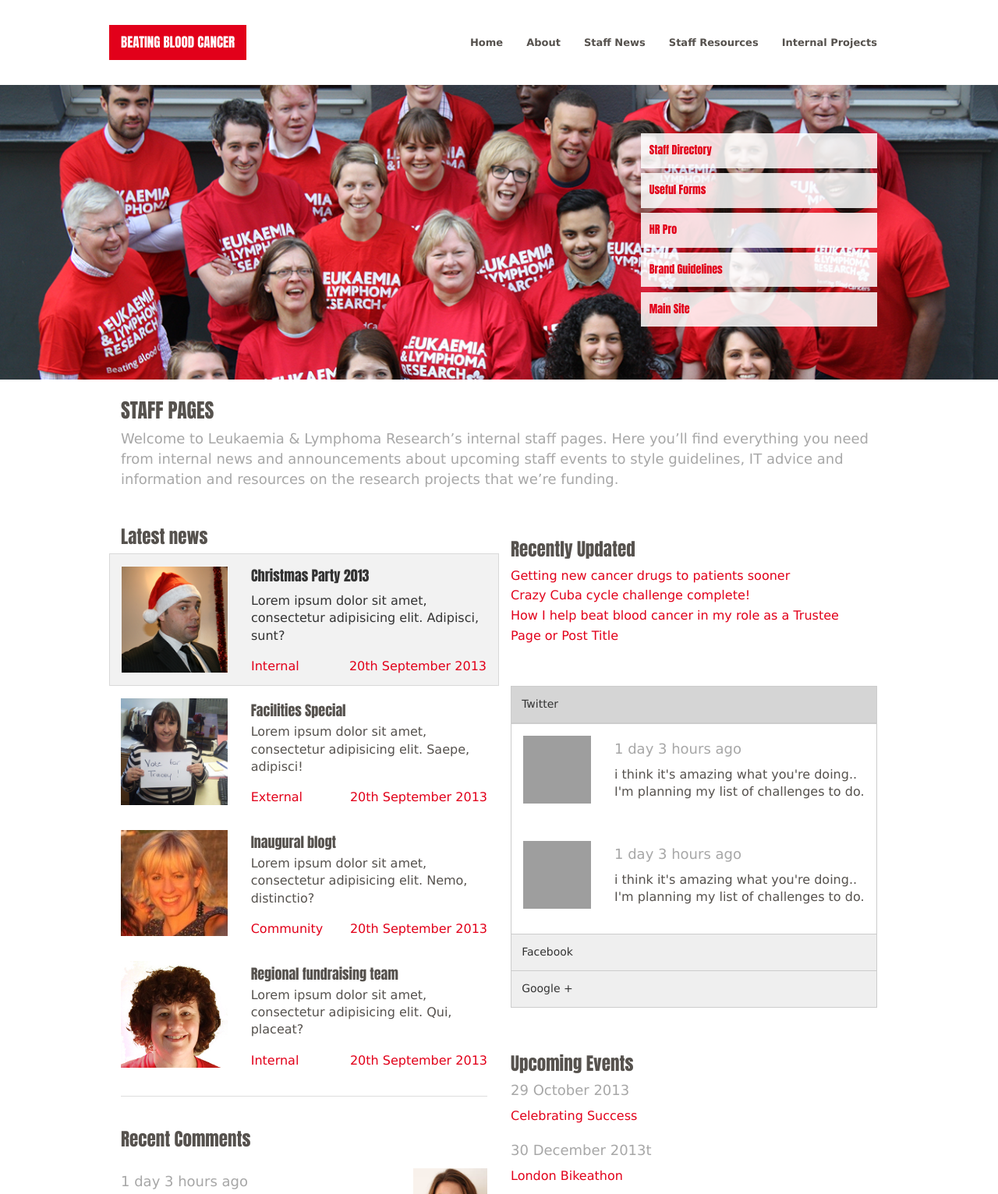
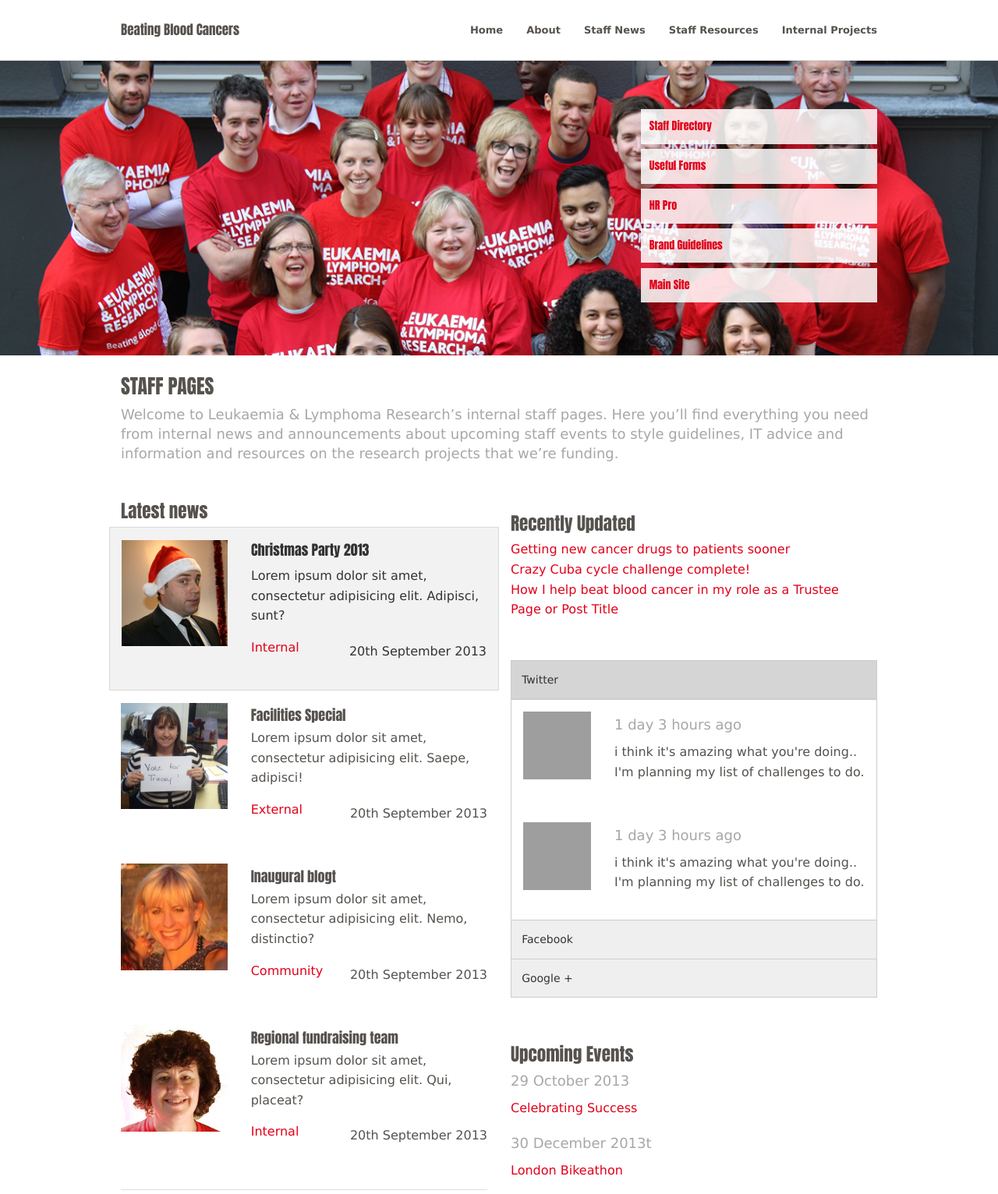
Before and after one commit to RummanAmin/staff-pages, a plain HTML site: page index.html in a window 1280 px wide. Shown: the top 1532 px of the page at 78% size. Drawn offline with Linux system fonts and the light colour scheme; grey boxes are pictures that could not be loaded.

Commit message:
updated markup and navigation

```diff
--- a/css/style.scss
+++ b/css/style.scss
@@ -41,16 +41,16 @@ h2 {
   text-transform: uppercase;
 }
 
-p {
-  line-height: 1.4;
-}
-
 a {
   color: $tertiary;
 
   &:hover, &:focus {
     color: $secondary;
   }
+}
+
+h4.subheader {
+  line-height: 1.4;
 }
 
 .subheader {
@@ -72,8 +72,7 @@ a {
 .name {
   font-size: 1.3em;
   color: #fff;
-  background: $tertiary;
-  text-transform: uppercase;
+  background: $primary;
 }
 
 .top-bar {
@@ -97,8 +96,8 @@ a {
     font-family: "BlissPro-Bold",Impact,sans-serif;
 
     &:hover, &:focus {
-      background: $secondary;
-      color: #fff;
+      background: #fff;
+      color: $tertiary;
     }
   }
 }
@@ -226,8 +225,21 @@ ul.pagination li.current a {
     }
   }
 
+  .top-bar {
+    .name {
+      background: none;
+        h1 a {
+          color: $primary;
+        }
+      }
+  }
+
   .top {
-    padding: 2em 0;
+    padding: 1em 0;
+    border-bottom: 1px solid #D9D9D9;
+    -moz-box-shadow: 0px 5px 10px -5px #d9d9d9;
+    -webkit-box-shadow: 0px 5px 10px -5px #d9d9d9;
+    box-shadow: 0px 5px 10px -5px #d9d9d9;
   }
 
   .top-bar-section li a:not(.button) {
--- a/index.html
+++ b/index.html
@@ -18,7 +18,7 @@
         <ul class="title-area">
           <!-- Title Area -->
           <li class="name">
-            <h1><a href="#">Beating Blood Cancer</a></h1>
+            <h1><a href="#">Beating Blood Cancers</a></h1>
           </li>
           <!-- Remove the class "menu-icon" to get rid of menu icon. Take out "Menu" to just have icon alone -->
           <li class="toggle-topbar menu-icon"><a href="#"><span></span></a></li>
@@ -72,7 +72,7 @@
           <h5>Christmas Party 2013</h5>
           <p>Lorem ipsum dolor sit amet, consectetur adipisicing elit. Adipisci, sunt?</p>
           <a href="#" class="left">Internal</a>
-          <a class="right">20th September 2013</a>
+          <p class="right">20th September 2013</p>
         </div>
       </div>
       <div class="row">
@@ -83,7 +83,7 @@
           <h5>Facilities Special</h5>
           <p>Lorem ipsum dolor sit amet, consectetur adipisicing elit. Saepe, adipisci!</p>
           <a href="#" class="left">External</a>
-          <a class="right">20th September 2013</a>
+          <p class="right">20th September 2013</p>
         </div>
       </div>
       <div class="row">
@@ -94,7 +94,7 @@
           <h5>Inaugural blogt</h5>
           <p>Lorem ipsum dolor sit amet, consectetur adipisicing elit. Nemo, distinctio?</p>
           <a href="#" class="left">Community</a>
-          <a class="right">20th September 2013</a>
+          <p class="right">20th September 2013</p>
         </div>
       </div>
       <div class="row">
@@ -105,7 +105,7 @@
           <h5>Regional fundraising team</h5>
           <p>Lorem ipsum dolor sit amet, consectetur adipisicing elit. Qui, placeat?</p>
           <a href="#" class="left">Internal</a>
-          <a class="right">20th September 2013</a>
+          <p class="right">20th September 2013</p>
         </div>
       </div>
 
```
Also changed, not shown: about.html (+1 -5 lines), directory.html (+3 -3 lines), resources.html (+3 -3 lines), support.html (+2 -2 lines), css/style.css, img/beatingbloodcancers.png (added).
